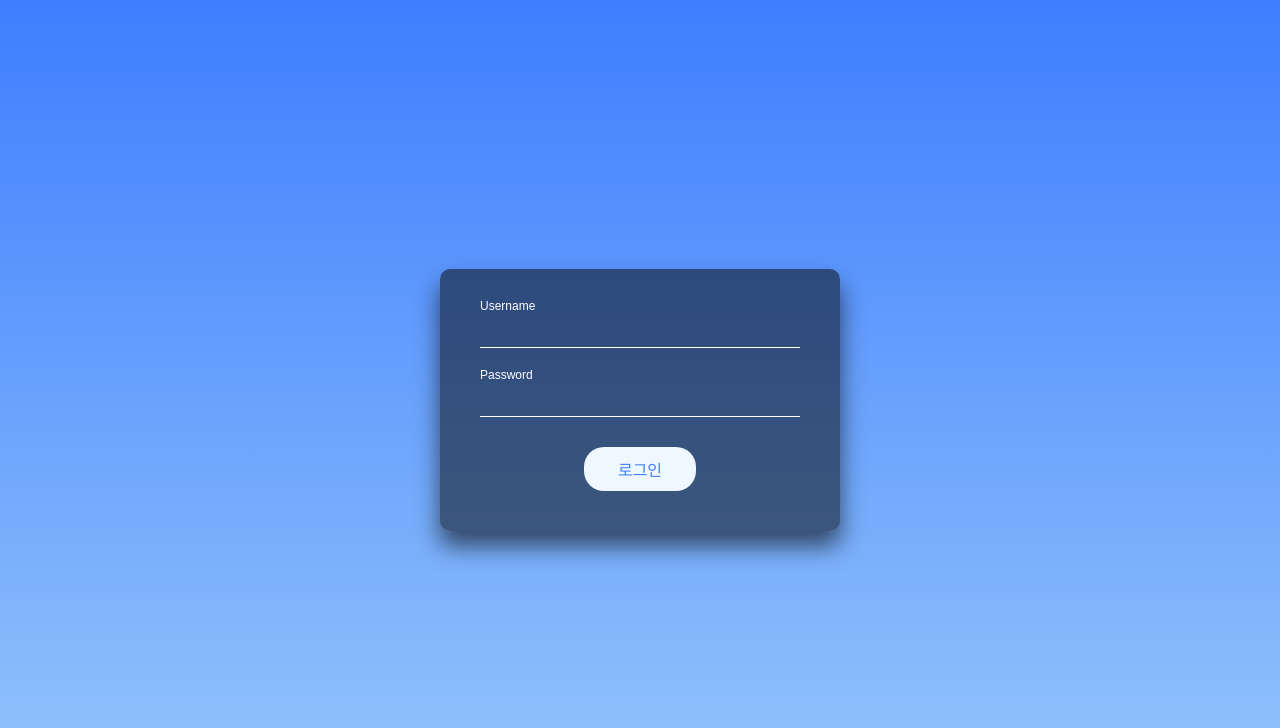
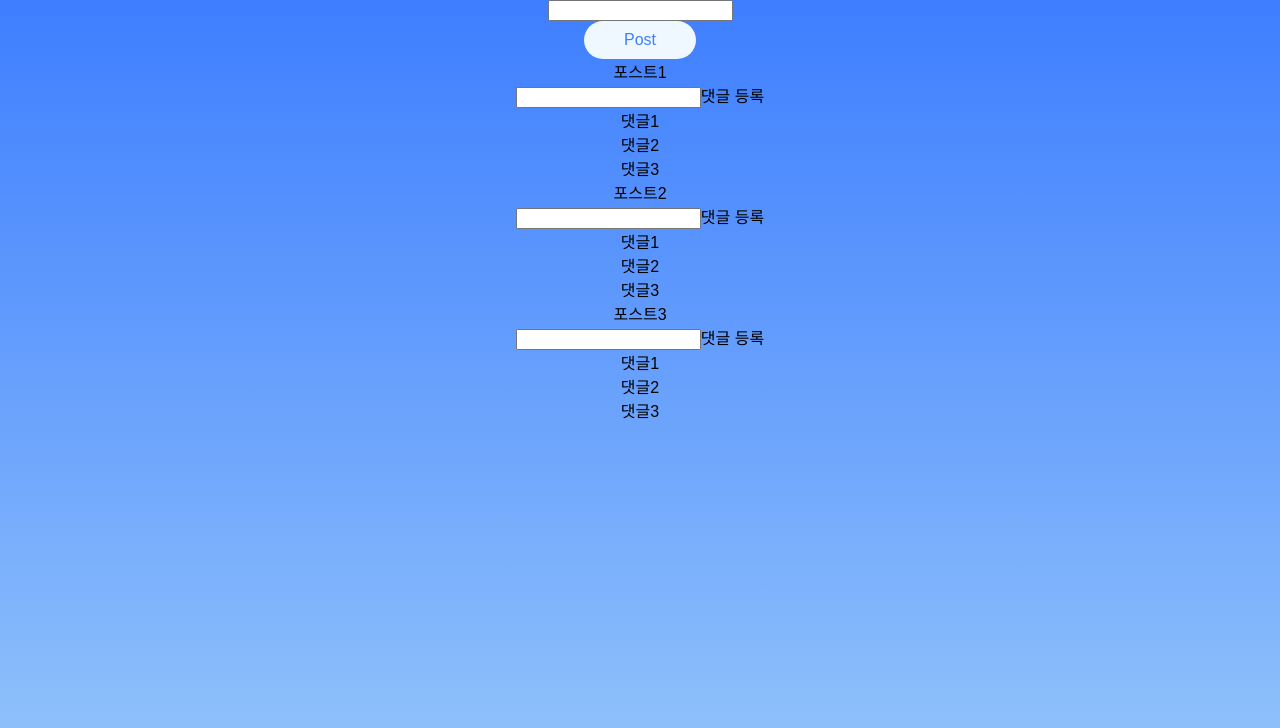
Before and after one commit to oyeon-kwon/SNS-toyproject, a React (Create React App) app in the folder client/: page / in a window 1280 px wide. Shown: the top 728 px of the page. Built offline with nearby package versions, Linux system fonts and the light colour scheme.

Commit message:
Add: 포스트 입력 및 피드 틀 구현 완료

```diff
--- a/client/src/App.js
+++ b/client/src/App.js
@@ -1,10 +1,18 @@
+import React, { useState, useEffect } from 'react';
 import './App.css';
 import Login from './Login';
+import Feed from './Feed';
+import PostInput from './PostInput';
 
 function App() {
+
+  const [posts, setPosts] = useState(['포스트1', '포스트2', '포스트3']);
+
   return (
     <div className="App">
-      <Login />
+      {/* <Login /> */}
+      <PostInput posts={posts} setPosts={setPosts}/>
+      <Feed posts={posts} />
     </div>
   );
 }
--- /dev/null
+++ b/client/src/Feed.js
@@ -0,0 +1,17 @@
+import './feed.css';
+import Post from './Post';
+
+function Feed({ posts }) {
+
+    return (
+      <div>
+          {
+              posts.map((post) => {
+                  return <Post post={post} />
+              })
+          }
+      </div>
+    );
+  }
+
+  export default Feed;
--- /dev/null
+++ b/client/src/Post.js
@@ -0,0 +1,40 @@
+import React, { useState } from 'react';
+import './post.css';
+
+function Post({ post }) {
+
+  const [comment, setComment] = useState('')
+  const [comments, setComments] = useState(['댓글1', '댓글2', '댓글3']);
+
+  // TODO: 댓글 수 보여주기
+  // TODO: input 창 초기화 구현
+  // TODO: 엔터쳤을 때 작동되게 구현
+
+  const inputComment = (e) => {
+      let comment = e.target.value
+      setComment(comment)
+  }
+
+  const createComment = () => {
+    setComments([...comments, comment])
+  }
+
+  return (
+    <div>
+        <div className="post-content">{post}</div>
+        <div className="comment-input">
+            <input type="text" onChange={inputComment}></input>
+            <span className="comment-button" onClick={createComment}>댓글 등록</span>
+        </div>
+        <div className="comment-view">
+            {
+                comments.map((comment) => {
+                    return <div className="comment">{comment}</div>
+                })
+            }
+        </div>
+    </div>
+  );
+}
+
+export default Post;
--- /dev/null
+++ b/client/src/PostInput.js
@@ -0,0 +1,28 @@
+import React, { useState } from 'react';
+import './postInput.css';
+
+function PostInput({ posts, setPosts }) {
+
+  const [content, setContent] = useState('')
+
+  // TODO: input 창 초기화 구현
+  // TODO: 엔터쳤을 때 작동되게 구현
+
+  const inputContent = (e) => {
+    let content = e.target.value
+    setContent(content)
+  }
+
+  const createPost = () => {
+    setPosts([...posts, content])
+  }
+
+  return (
+    <div>
+        <input type="text" onChange={inputContent}></input>
+        <div className="post-button" onClick={createPost}>Post</div>
+    </div>
+  );
+}
+
+export default PostInput;
--- /dev/null
+++ b/client/src/post.css
@@ -0,0 +1,19 @@
+.post-content {
+
+}
+
+.comment-input {
+
+}
+
+.comment-button {
+
+}
+
+.comment-view {
+
+}
+
+.comment {
+
+}
--- /dev/null
+++ b/client/src/postInput.css
@@ -0,0 +1,10 @@
+.post-button {
+    border-radius: 20px;
+    padding: 10px 0;
+    font-size: 1rem;
+    background-color: aliceblue;
+    color: #3e7eff;
+    transition: all.5s ease;
+    width: 7rem;
+    margin: 0 auto;
+}
```
Also changed, not shown: client/src/feed.css (added).
